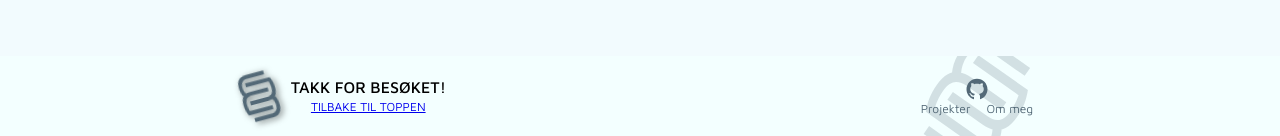
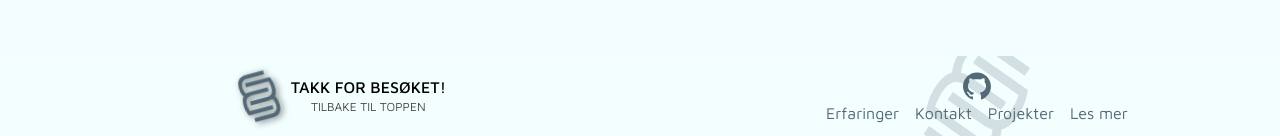
Before and after one commit to MadsKodehode/mads-portfolio, a React (Create React App) app: page /#/ in a window 1280 px wide. Shown: the part 3424-3560 px from the top of the page. Built offline with nearby package versions, Linux system fonts and the light colour scheme.

Commit message:
Updated footer for large screens

```diff
--- a/src/components/Footer/Footer.jsx
+++ b/src/components/Footer/Footer.jsx
@@ -44,11 +44,17 @@ const Footer = () => {
           </a>
 
           <div className="link-wrap-footer">
+            <Link className="footer-links" to="#erfaring">
+              {data.links["footer-links"].link1}
+            </Link>
+            <Link className="footer-links" to="#kontakt">
+              {data.links["footer-links"].link2}
+            </Link>
             <Link className="footer-links" to="#projekter">
-              {data.links.link1}
+              {data.links["footer-links"].link3}
             </Link>
-            <Link className="footer-links" to="#om">
-              {data.links.link2}
+            <Link className="footer-links" to="#lesmer">
+              {data.links["footer-links"].link4}
             </Link>
           </div>
         </div>
--- a/src/components/Footer/footer.scss
+++ b/src/components/Footer/footer.scss
@@ -6,6 +6,7 @@
   background: $banner;
   font-family: "Maven Pro";
   overflow: hidden;
+
   .left {
     @include flex(center, center);
     .footer-svg-wrap {
@@ -27,6 +28,12 @@
       }
       .tilbake {
         font-size: 0.75rem;
+        text-decoration: none;
+        color: $dark-gray;
+
+        &:hover {
+          opacity: 0.6;
+        }
       }
     }
   }
@@ -42,6 +49,9 @@
         color: $blue-gray;
         position: relative;
         z-index: 2;
+        @include mq(xtralarge) {
+          font-size: 2rem;
+        }
         &:hover {
           opacity: 0.6;
         }
@@ -51,7 +61,10 @@
         @include flex(center, center);
         flex-wrap: wrap;
         font-size: 0.75rem;
-
+        margin-top: 10px;
+        @include mq(xtralarge) {
+          font-size: 1rem;
+        }
         .footer-links {
           padding: 0 0.5rem;
           text-decoration: none;
--- a/src/components/HomePage.jsx
+++ b/src/components/HomePage.jsx
@@ -8,7 +8,6 @@ import { useEffect } from "react";
 import { useLocation } from "react-router-dom";
 const HomePage = () => {
   const location = useLocation();
-  console.log(location);
 
   useEffect(() => {
     if (location.hash) {
--- a/src/components/LanguagePage/LanguageExp.jsx
+++ b/src/components/LanguagePage/LanguageExp.jsx
@@ -23,7 +23,7 @@ const LanguageExp = () => {
   return (
     <>
       <section
-        id="språk"
+        id="erfaring"
         className={intersecting ? "languages show" : "languages"}
       >
         <div className="language-container">
--- a/src/content/data.json
+++ b/src/content/data.json
@@ -1,7 +1,13 @@
 {
   "links": {
     "link1": "Projekter",
-    "link2": "Om meg"
+    "link2": "Om meg",
+    "footer-links": {
+      "link1": "Erfaringer",
+      "link2": "Kontakt",
+      "link3": "Projekter",
+      "link4": "Les mer"
+    }
   },
 
   "hero": {
```
